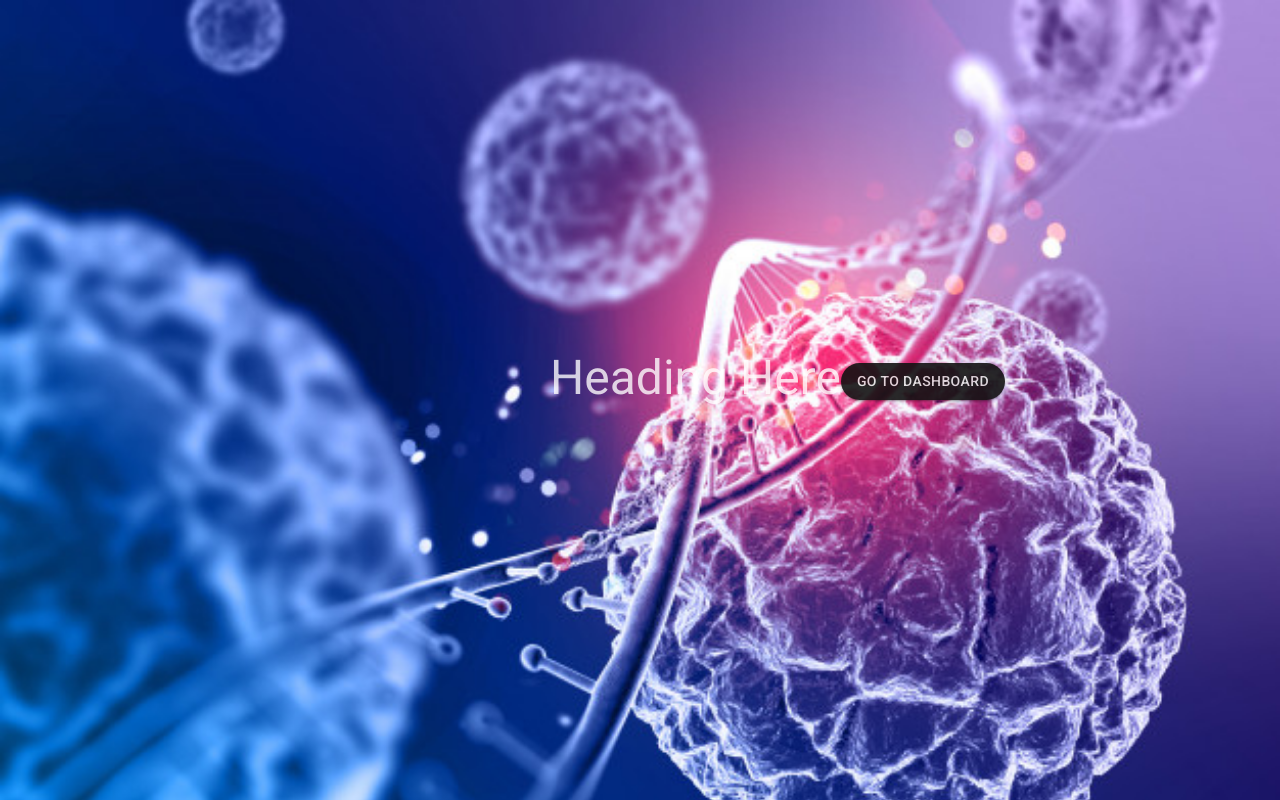
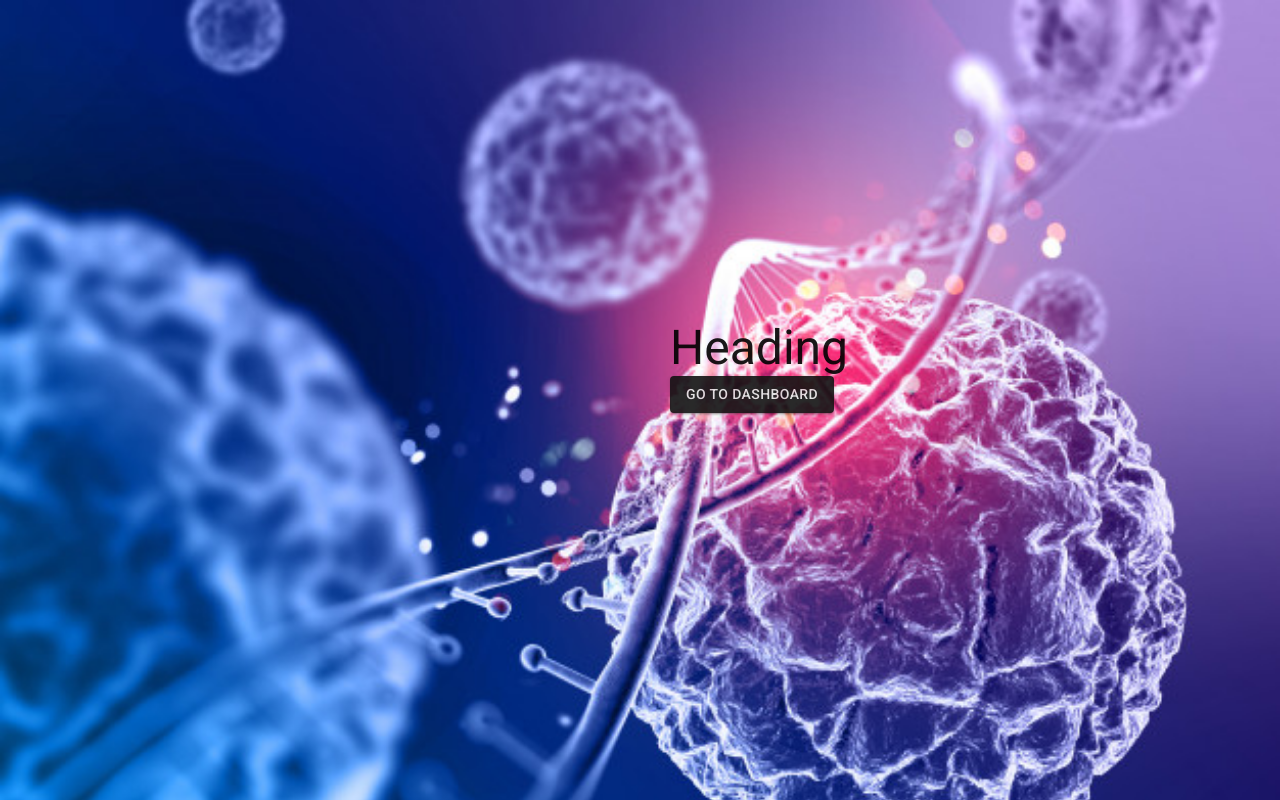
Before and after one commit to nipun24/COVID19-tweet-analyser, a React (Create React App) app in the folder frontend/: page / in a window 1280 px wide. Built offline with nearby package versions, Linux system fonts and the light colour scheme.

Commit message:
button beneath heading

```diff
--- a/frontend/src/Home.js
+++ b/frontend/src/Home.js
@@ -5,30 +5,30 @@ import Button from '@material-ui/core/Button';
 
 const useStyles = makeStyles({
   button: {
-    borderRadius: 100
+    borderRadius: 100,
+    marginTop:320,
+    marginLeft:670,
   },
   heading:{
-    marginLeft:550,
-    marginTop:350,
+    color:"black"
   }
 })
 export default function Home() {
   const classes = useStyles();
     return(
-        <div>
+        <div className={classes.button}>
           <Typography
             className={classes.heading}
             variant='h3'
           >
-            Heading Here
+            Heading
+          </Typography>
           <Button
-            className={classes.button}
             variant="contained"
             color="primary"
           >
             Go to Dashboard
           </Button>
-          </Typography>
 
         </div>
     )
```
